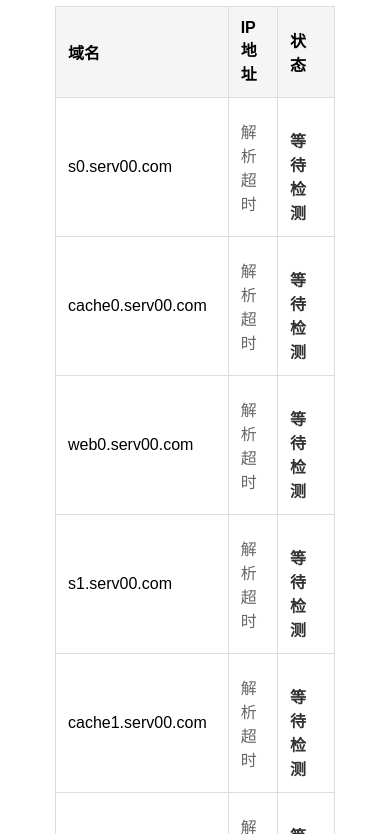
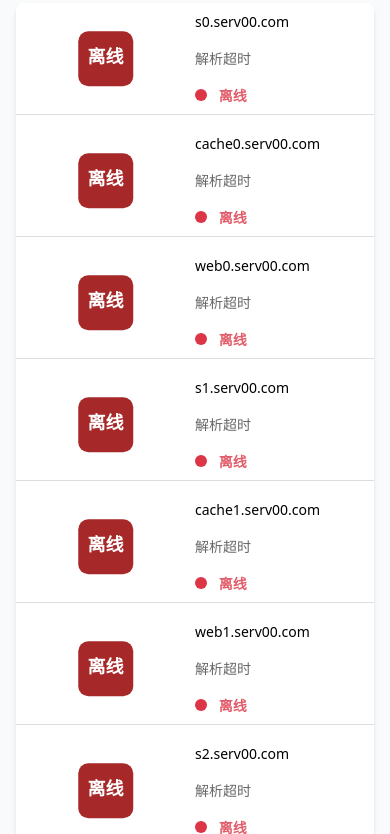
Before and after one commit to ACG-Q/serv00-status, a plain HTML site: page index.html in a window 390 px wide. Shown: the part 69-903 px from the top of the page. Drawn offline with nearby package versions, Linux system fonts and the light colour scheme; no server answers.

Commit message:
refactor: 重构页面样式和布局
- 移除内联样式和脚本，分离 HTML、CSS 和 JavaScript 文件
- 使用 Tailwind CSS 替换自定义样式，提高样式一致性和可维护性
- 优化页面布局，使用 flexbox 和 grid 等现代布局方式
- 调整服务器状态更新间隔为 30 秒

```diff
--- a/index.html
+++ b/index.html
@@ -3,216 +3,40 @@
 
 <head>
     <meta charset="UTF-8">
+    <meta name="viewport" content="width=device-width, initial-scale=1.0">
     <title>Serv00服务器状态监控</title>
-    <style>
-        body {
-            font-family: Arial, sans-serif;
-            margin: 20px;
-        }
-
-        table {
-            border-collapse: collapse;
-            width: 80%;
-            margin: 20px auto;
-        }
-
-        th,
-        td {
-            border: 1px solid #ddd;
-            padding: 12px;
-            text-align: left;
-        }
-
-        th {
-            background-color: #f5f5f5;
-        }
-
-        .status-indicator {
-            display: inline-block;
-            width: 12px;
-            height: 12px;
-            border-radius: 50%;
-            margin-right: 8px;
-        }
-
-        .available {
-            background-color: #28a745;
-        }
-
-        .unavailable {
-            background-color: #dc3545;
-        }
-
-        .status-text {
-            font-weight: bold;
-            opacity: 0.8;
-        }
-
-        .dns-resolving {
-            color: #666;
-        }
-    </style>
+    <link rel="stylesheet" href="./style.css"/>
+    <script src="https://cdn.tailwindcss.com"></script>
 </head>
 
-<body>
-    <h2 style="text-align: center;">Serv00服务器状态监控</h2>
-    <table>
-        <thead>
-            <tr>
-                <th>域名</th>
-                <th>IP 地址</th>
-                <th>状态</th>
-            </tr>
-        </thead>
-        <tbody id="serverStatus"></tbody>
-    </table>
+<body class="bg-gray-50 font-sans antialiased">
+    <div class="container mx-auto p-4">
+        <h2 class="text-center text-2xl font-semibold text-gray-800 mb-6">Serv00服务器状态监控</h2>
+        <table class="min-w-full table-auto bg-white border border-gray-200 shadow-md rounded-lg">
+            <thead>
+                <tr class="bg-gray-100 text-left">
+                    <th class="px-4 py-2 text-sm font-medium text-gray-700">域名</th>
+                    <th class="px-4 py-2 text-sm font-medium text-gray-700">IP 地址</th>
+                    <th class="px-4 py-2 text-sm font-medium text-gray-700">状态</th>
+                </tr>
+            </thead>
+            <tbody id="serverStatus">
+                <!-- 服务器状态行 -->
+            </tbody>
+        </table>
+    </div>
 
     <script>
         const CONFIG = {
             CACHE_EXPIRY: 3600000, // 1小时缓存过期时间
-            UPDATE_INTERVAL: 15000, // 服务器状态更新间隔（毫秒）
+            UPDATE_INTERVAL: 30000, // 服务器状态更新间隔（毫秒）
             DNS_TIMEOUT: 5000, // DNS 解析超时时间（毫秒）
             SERVER_TIMEOUT: 5000, // 服务器状态检测超时时间（毫秒）
-            DOMAIN_PREFIXES: ['s', 'cache', 'web'], // 域名前缀
+            DOMAIN_PREFIXES: ["s", "cache", "web"], // 域名前缀
             DOMAIN_RANGE: 16, // 生成域名的范围
         };
-
-        let updateInterval;
-
-        function generateDomains() {
-            const domains = [];
-            const prefixes = CONFIG.DOMAIN_PREFIXES;
-            for (let i = 0; i <= CONFIG.DOMAIN_RANGE; i++) {
-                prefixes.forEach(prefix => {
-                    domains.push(`${prefix}${i}.serv00.com`);
-                });
-            }
-            return domains;
-        }
-
-        async function resolveDNS(domain) {
-            const cacheKey = `dns_${domain}`;
-            const cached = localStorage.getItem(cacheKey);
-            if (cached) {
-                const { ip, timestamp } = JSON.parse(cached);
-                if (Date.now() - timestamp < CONFIG.CACHE_EXPIRY) return ip;
-            }
-
-            const controller = new AbortController();
-            const timeoutId = setTimeout(() => controller.abort(), CONFIG.DNS_TIMEOUT);
-
-            try {
-                const response = await fetch(
-                    `https://cloudflare-dns.com/dns-query?name=${domain}&type=A`,
-                    {
-                        headers: { 'Accept': 'application/dns-json' },
-                        signal: controller.signal
-                    },
-                );
-                clearTimeout(timeoutId);
-                const data = await response.json();
-                const ip = data.Answer?.[0]?.data || '解析失败';
-
-                localStorage.setItem(cacheKey, JSON.stringify({ ip, timestamp: Date.now() }));
-                return ip;
-            } catch {
-                return '解析超时';
-            }
-        }
-
-        function createServerRow(domain) {
-            const tr = document.createElement('tr');
-            tr.innerHTML = `
-                <td>${domain}</td>
-                <td class="dns-resolving">正在解析...</td>
-                <td>
-                    <div class="status-indicator"></div>
-                    <span class="status-text">等待检测</span>
-                </td>
-            `;
-            return tr;
-        }
-
-        async function checkServer(domain) {
-            if (!navigator.onLine) return false;
-
-            try {
-                const controller = new AbortController();
-                const timeoutId = setTimeout(() => controller.abort(), CONFIG.SERVER_TIMEOUT);
-
-                await fetch(`https://${domain}`, { method: 'HEAD', mode: 'no-cors', signal: controller.signal });
-
-                clearTimeout(timeoutId);
-                return true;
-            } catch {
-                return false;
-            }
-        }
-
-        async function updateStatus() {
-            const rows = document.querySelectorAll('#serverStatus tr');
-            const promises = Array.from(rows).map(async row => {
-                const domain = row.cells[0].textContent;
-                const ipCell = row.cells[1];
-                const statusCell = row.cells[2];
-                const indicator = statusCell.querySelector('.status-indicator');
-                const text = statusCell.querySelector('.status-text');
-
-                // 更新IP地址
-                const newIp = await resolveDNS(domain);
-                ipCell.textContent = newIp;
-
-                // 更新状态
-                indicator.className = 'status-indicator';
-                text.textContent = '检测中...';
-                text.style.color = '#000';
-
-                const isAvailable = await checkServer(domain);
-                indicator.classList.add(isAvailable ? 'available' : 'unavailable');
-                text.textContent = isAvailable ? '在线' : '离线';
-                text.style.color = isAvailable ? '#28a745' : '#dc3545';
-            });
-
-            await Promise.all(promises);
-        }
-
-        async function init() {
-            const tbody = document.getElementById('serverStatus');
-            const domains = generateDomains();
-
-            domains.forEach(domain => {
-                tbody.appendChild(createServerRow(domain));
-            });
-
-            // 并发解析DNS
-            const ipCells = document.querySelectorAll('#serverStatus td:nth-child(2)');
-            await Promise.all(domains.map(async (domain, i) => {
-                ipCells[i].textContent = await resolveDNS(domain);
-            }));
-
-            document.addEventListener("visibilitychange", () => {
-                if (document.hidden) {
-                    stopUpdatingStatus();
-                } else {
-                    updateStatus();  // 立即更新一次
-                    startUpdatingStatus();
-                }
-            });
-        }
-
-        function startUpdatingStatus() {
-            if (!updateInterval) {
-                updateInterval = setInterval(updateStatus, CONFIG.UPDATE_INTERVAL);
-            }
-        }
-
-        function stopUpdatingStatus() {
-            clearInterval(updateInterval);
-            updateInterval = null;
-        }
-
-        window.addEventListener('load', init);
     </script>
+    <script src="./script.js"></script>
 </body>
 
 </html>
--- /dev/null
+++ b/script.js
@@ -0,0 +1,136 @@
+
+let updateInterval;
+
+function generateDomains() {
+    const domains = [];
+    const prefixes = CONFIG.DOMAIN_PREFIXES;
+    for (let i = 0; i <= CONFIG.DOMAIN_RANGE; i++) {
+        prefixes.forEach((prefix) => {
+            domains.push(`${prefix}${i}.serv00.com`);
+        });
+    }
+    return domains;
+}
+
+async function resolveDNS(domain) {
+    const cacheKey = `dns_${domain}`;
+    const cached = localStorage.getItem(cacheKey);
+    if (cached) {
+        const { ip, timestamp } = JSON.parse(cached);
+        if (Date.now() - timestamp < CONFIG.CACHE_EXPIRY) return ip;
+    }
+
+    const controller = new AbortController();
+    const timeoutId = setTimeout(() => controller.abort(), CONFIG.DNS_TIMEOUT);
+
+    try {
+        const response = await fetch(`https://cloudflare-dns.com/dns-query?name=${domain}&type=A`, {
+            headers: { Accept: "application/dns-json" },
+            signal: controller.signal,
+        });
+        clearTimeout(timeoutId);
+        const data = await response.json();
+        const ip = data.Answer?.[0]?.data || "解析失败";
+
+        localStorage.setItem(cacheKey, JSON.stringify({ ip, timestamp: Date.now() }));
+        return ip;
+    } catch {
+        return "解析超时";
+    }
+}
+
+function createServerRow(domain) {
+    const tr = document.createElement("tr");
+    tr.innerHTML = `
+        <td>${domain}</td>
+        <td class="dns-resolving">正在解析...</td>
+        <td>
+            <div class="status-indicator"></div>
+            <span class="status-text">等待检测</span>
+        </td>
+    `;
+    return tr;
+}
+
+async function checkServer(domain) {
+    if (!navigator.onLine) return false;
+
+    try {
+        const controller = new AbortController();
+        const timeoutId = setTimeout(() => controller.abort(), CONFIG.SERVER_TIMEOUT);
+
+        await fetch(`https://${domain}`, { method: "HEAD", mode: "no-cors", signal: controller.signal });
+
+        clearTimeout(timeoutId);
+        return true;
+    } catch {
+        return false;
+    }
+}
+
+async function updateStatus() {
+    const rows = document.querySelectorAll("#serverStatus tr");
+
+    for (const row of rows) {
+        const domain = row.cells[0].textContent;
+        const ipCell = row.cells[1];
+        const statusCell = row.cells[2];
+        const indicator = statusCell.querySelector(".status-indicator");
+        const text = statusCell.querySelector(".status-text");
+
+        // 更新IP地址
+        const newIp = await resolveDNS(domain);
+        ipCell.textContent = newIp;
+
+        // 更新状态
+        indicator.className = "status-indicator";
+        text.textContent = "检测中...";
+        text.style.color = "#000";
+
+        const isAvailable = await checkServer(domain);
+        indicator.classList.add(isAvailable ? "available" : "unavailable");
+        text.textContent = isAvailable ? "在线" : "离线";
+        text.style.color = isAvailable ? "#28a745" : "#dc3545";
+    }
+}
+
+async function init() {
+    const tbody = document.getElementById("serverStatus");
+    const domains = generateDomains();
+
+    domains.forEach((domain) => {
+        tbody.appendChild(createServerRow(domain));
+    });
+
+    // 并发解析DNS
+    const ipCells = document.querySelectorAll("#serverStatus td:nth-child(2)");
+    await Promise.all(
+        domains.map(async (domain, i) => {
+            ipCells[i].textContent = await resolveDNS(domain);
+        })
+    );
+
+    updateStatus();
+
+    document.addEventListener("visibilitychange", () => {
+        if (document.hidden) {
+            stopUpdatingStatus();
+        } else {
+            updateStatus(); // 立即更新一次
+            startUpdatingStatus();
+        }
+    });
+}
+
+function startUpdatingStatus() {
+    if (!updateInterval) {
+        updateInterval = setInterval(updateStatus, CONFIG.UPDATE_INTERVAL);
+    }
+}
+
+function stopUpdatingStatus() {
+    clearInterval(updateInterval);
+    updateInterval = null;
+}
+
+window.addEventListener("load", init);
--- /dev/null
+++ b/style.css
@@ -0,0 +1,192 @@
+body {
+    font-family: Arial, sans-serif;
+    margin: 20px;
+}
+
+table {
+    border-collapse: collapse;
+    border-spacing: 0;
+    width: 80%;
+    margin: 20px auto;
+    border: 1px solid #ddd;
+}
+
+th,
+td {
+    border: 1px solid #ddd;
+    padding: 12px;
+    text-align: left;
+}
+
+th {
+    background-color: #f5f5f5;
+}
+
+.status-indicator {
+    display: inline-block;
+    width: 12px;
+    height: 12px;
+    border-radius: 50%;
+    margin-right: 8px;
+}
+
+.available {
+    background-color: #28a745;
+}
+
+.unavailable {
+    background-color: #dc3545;
+}
+
+.status-text {
+    font-weight: bold;
+    opacity: 0.8;
+}
+
+.dns-resolving {
+    color: #666;
+}
+
+/* 响应式设计 - 移动优先 */
+@media (max-width: 480px) {
+    table {
+        width: 100%;
+        display: block;
+        overflow-x: auto;
+        border: 0;
+    }
+
+    table thead,
+    table tbody,
+    table th,
+    table td,
+    table tr {
+        display: block;
+    }
+
+    table thead tr {
+        position: absolute;
+        top: -9999px;
+        left: -9999px;
+    }
+
+    table tr {
+        border-bottom: 1px solid #ddd;
+        margin-bottom: 10px;
+        position: relative;
+    }
+
+    table tr::before {
+        content: '?';
+        position: absolute;
+        left: 25%;
+        top: 50%;
+        height: 50%;
+        aspect-ratio: 1 / 1;
+        background-color: #727272;
+        color: white;
+        font-size: 18px;
+        text-align: center;
+        line-height: calc(50% + 42px);
+        font-weight: bold;
+        transform: translate(-50%, -50%);
+        border-radius: 10px;
+    }
+
+    table tr:has(td>.available)::before {
+        content: '在线';
+        position: absolute;
+        left: 25%;
+        top: 50%;
+        height: 50%;
+        aspect-ratio: 1 / 1;
+        background-color: #28a745;
+        color: white;
+        font-size: 18px;
+        text-align: center;
+        line-height: calc(50% + 42px);
+        font-weight: bold;
+        transform: translate(-50%, -50%);
+        border-radius: 10px;
+    }
+
+    table tr:has(td>.unavailable)::before {
+        content: '离线';
+        position: absolute;
+        left: 25%;
+        top: 50%;
+        height: 50%;
+        aspect-ratio: 1 / 1;
+        background-color: #a72828;
+        color: white;
+        font-size: 18px;
+        text-align: center;
+        line-height: calc(50% + 42px);
+        font-weight: bold;
+        transform: translate(-50%, -50%);
+        border-radius: 10px;
+    }
+
+    table td {
+        border: none;
+        position: relative;
+        padding-left: 50%;
+    }
+
+    table td::before {
+        content: attr(data-label);
+        position: absolute;
+        left: 8px;
+        top: 8px;
+        width: 45%;
+        white-space: nowrap;
+        font-weight: bold;
+        color: #666;
+    }
+
+    body {
+        margin: 10px;
+    }
+
+    th,
+    td {
+        padding: 8px;
+        font-size: 14px;
+    }
+
+    .status-text {
+        margin-top: 4px;
+    }
+}
+
+/* 响应式设计 - 平板及以上 */
+@media (min-width: 768px) {
+    table {
+        width: 90%;
+        margin: 20px auto;
+    }
+
+    th, td {
+        padding: 14px;
+    }
+
+    body {
+        margin: 30px;
+    }
+}
+
+/* 响应式设计 - 桌面及以上 */
+@media (min-width: 1024px) {
+    table {
+        width: 80%;
+    }
+
+    th, td {
+        padding: 16px;
+    }
+
+    .status-indicator {
+        width: 14px;
+        height: 14px;
+    }
+}
```
Also changed, not shown: 1 other file.
